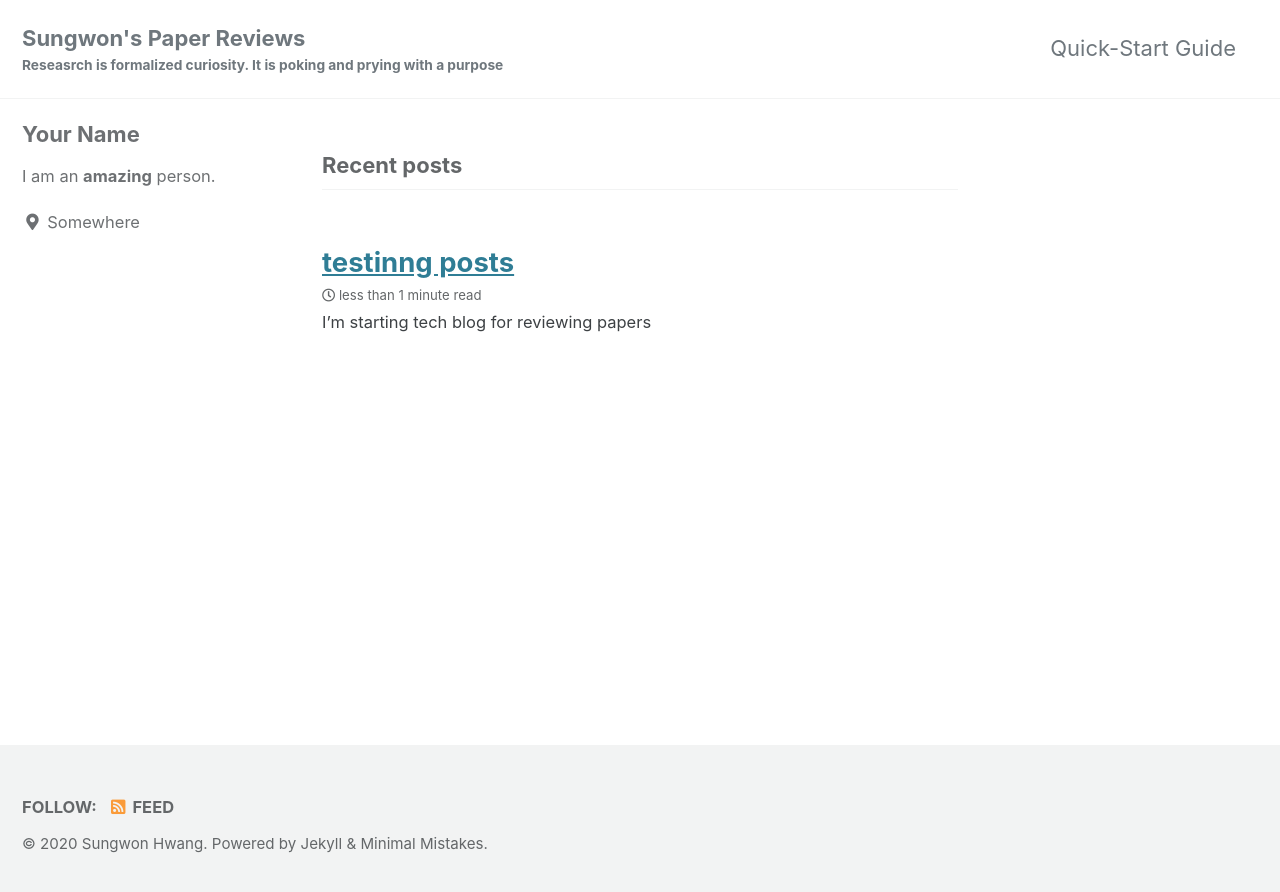
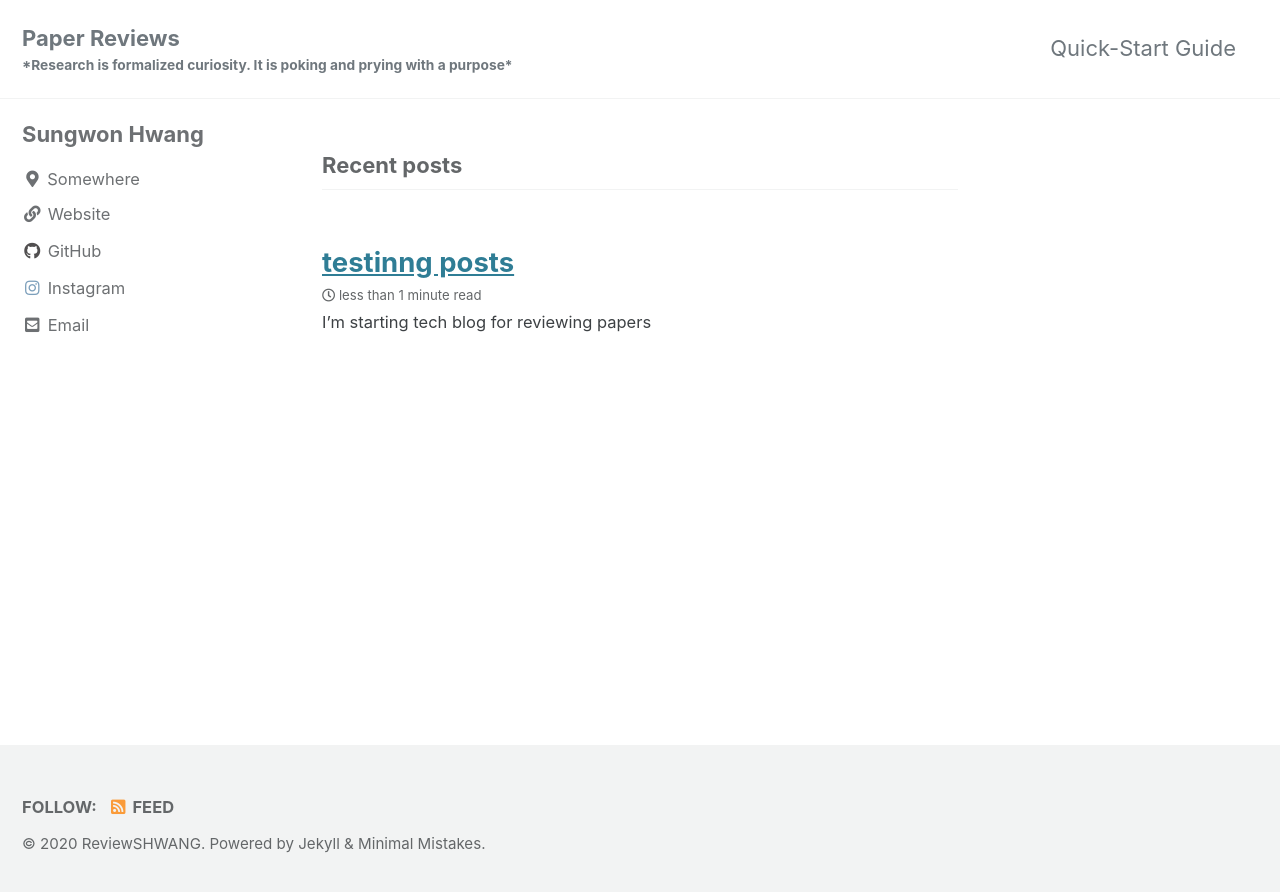
Before and after one commit to reviewshwang/reviewshwang.github.io, a Jekyll site: the page built from index.html, in a window 1280 px wide. Shown: the top 892 px of the page. Built offline with Jekyll 4.4.1, drawn with Linux system fonts in a browser that asks for light colours; cached includes are drawn as plain includes; the list of posts is cut into pages by our own code.

Commit message:
Update _config.yml

```diff
--- a/_config.yml
+++ b/_config.yml
@@ -16,9 +16,9 @@ minimal_mistakes_skin    : "default" # "air", "aqua", "contrast", "dark", "dirt"
 
 # Site Settings
 locale                   : "en-US"
-title                    : "Sungwon's Paper Reviews"
-subtitle                 : "Reseasrch is formalized curiosity. It is poking and prying with a purpose"
-name                     : "Sungwon Hwang"
+title                    : "Paper Reviews"
+subtitle                 : "*Research is formalized curiosity. It is poking and prying with a purpose*"
+name                     : "ReviewSHWANG"
 description              : "I try to summarize papers that matters to me"
 url                      : "https://reviewshwang.github.io"
 baseurl                  : # the subpath of your site, e.g. "/blog"
@@ -92,18 +92,18 @@ analytics:
 
 # Site Author
 author:
-  name             : "Your Name"
+  name             : "Sungwon Hwang"
   avatar           : # path of avatar image, e.g. "/assets/images/bio-photo.jpg"
-  bio              : "I am an **amazing** person."
+  bio              : ""
   location         : "Somewhere"
-  email            :
+  email            : "shwang.14@kaist.ac.kr"
   links:
     - label: "Email"
       icon: "fas fa-fw fa-envelope-square"
       # url: "mailto:your.name@email.com"
     - label: "Website"
       icon: "fas fa-fw fa-link"
-      # url: "https://your-website.com"
+      url: "https://deepshwang.github.io"
     - label: "Twitter"
       icon: "fab fa-fw fa-twitter-square"
       # url: "https://twitter.com/"
@@ -112,10 +112,10 @@ author:
       # url: "https://facebook.com/"
     - label: "GitHub"
       icon: "fab fa-fw fa-github"
-      # url: "https://github.com/"
+      url: "https://github.com/deepshwang"
     - label: "Instagram"
       icon: "fab fa-fw fa-instagram"
-      # url: "https://instagram.com/"
+      url: "https://instagram.com/shwaaaang"
 
 # Site Footer
 footer:
```
